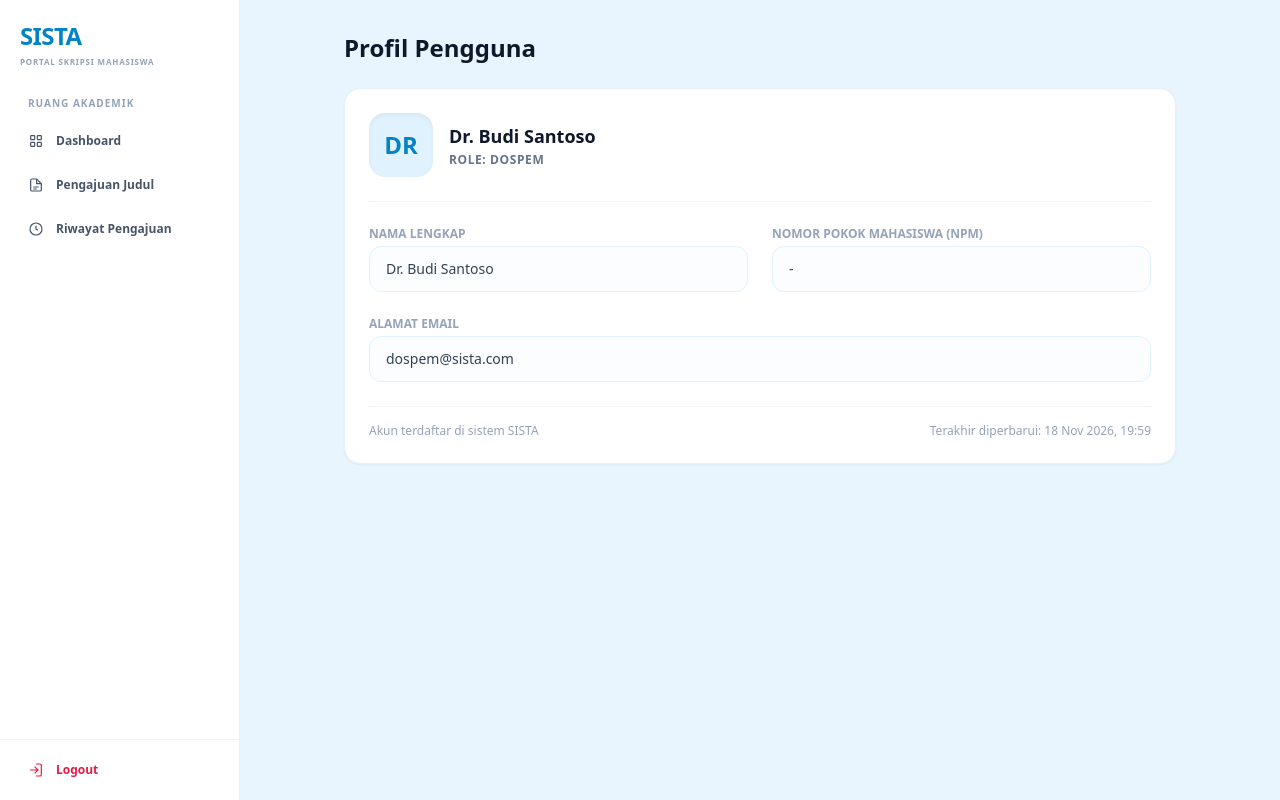
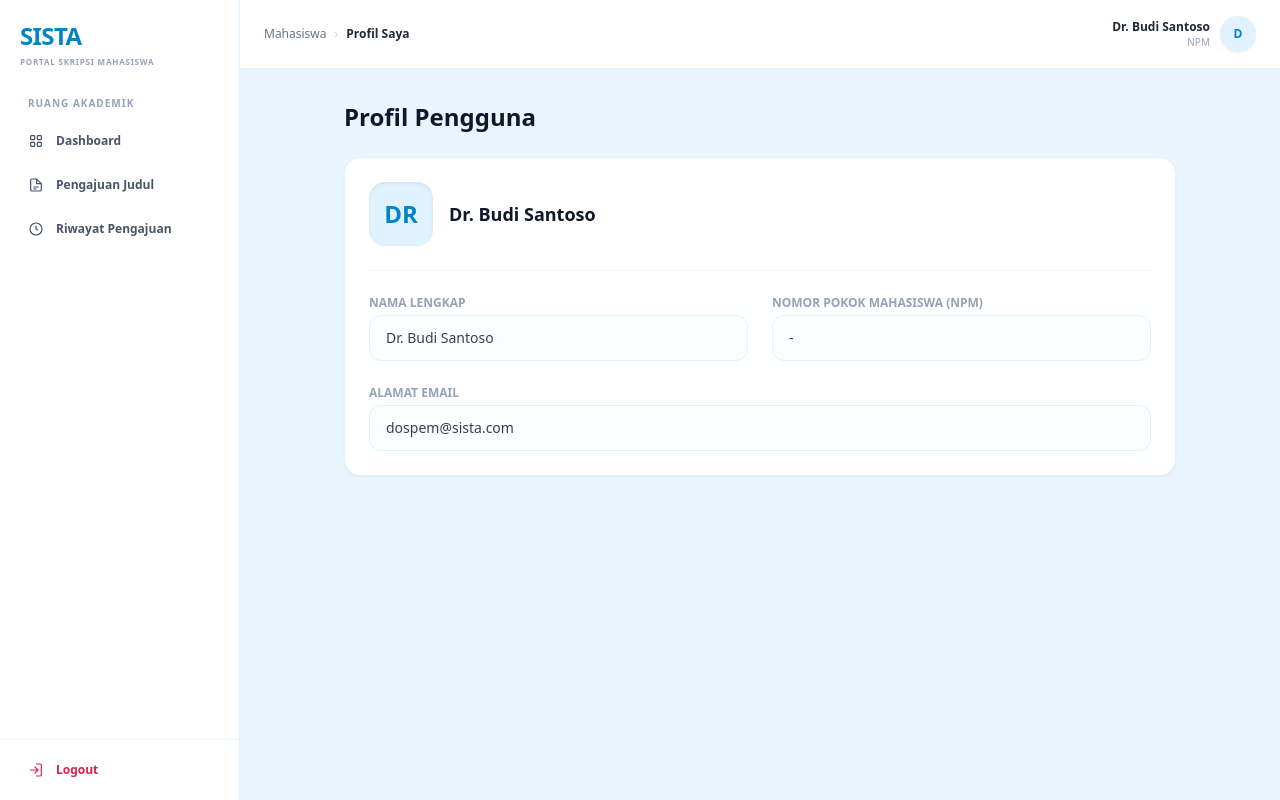
Before and after one commit to KadekAyu/UAS_PWL_SistemPengajuanJudulSkripsi, a Laravel app: template resources/views/mahasiswa/profil.blade.php in a window 1280 px wide. Run offline with Laravel 12, Linux system fonts and the light colour scheme; the template is opened without the code that fills it, so the values that code supplies are empty; a user stored in the database is signed in; data comes from the database, SQL or seed files in the repository; parts of the project's set-up code (start-up, migrations or seed data) failed here and were passed over; some libraries are stand-ins or nearby versions.

Commit message:
Fix edit pengajuan, tambah top bar di profile, dan detail layout mahasiswa

```diff
--- a/app/Models/User.php
+++ b/app/Models/User.php
@@ -20,6 +20,7 @@ class User extends Authenticatable
     protected $fillable = [
         'name',
         'npm',
+        'nip',
         'email',
         'password',
         'role',
--- a/resources/views/components/sidebar-mahasiswa.blade.php
+++ b/resources/views/components/sidebar-mahasiswa.blade.php
@@ -51,6 +51,7 @@
             <span>Riwayat Pengajuan</span>
         </a>
 
+
     </nav>
 
     <!-- LOGOUT -->
--- a/resources/views/mahasiswa/pengajuan/create.blade.php
+++ b/resources/views/mahasiswa/pengajuan/create.blade.php
@@ -24,8 +24,6 @@
 
             <x-topbar-mahasiswa>
                 <span>Mahasiswa</span>
-                <span class="text-slate-300">›</span>
-                <a href="{{ route('mahasiswa.riwayat') }}" class="hover:underline">Riwayat Pengajuan</a>
                 <span class="text-slate-300">›</span>
                 <span class="font-semibold text-slate-800">Buat Pengajuan</span>
             </x-topbar-mahasiswa>
@@ -216,7 +214,7 @@
                                     <path d="m22 2-7 20-4-9-9-4Z"/>
                                     <path d="M22 2 11 13"/>
                                 </svg>
-                                <span>Kirim Pengajuan</span>
+                                <span>Kirim</span>
                             </button>
                         </div>
                     </div>
--- a/resources/views/mahasiswa/profil.blade.php
+++ b/resources/views/mahasiswa/profil.blade.php
@@ -12,20 +12,40 @@
 </head>
 <body class="min-h-screen bg-[#E8F5FF] text-slate-800">
     <div class="min-h-screen md:flex">
+
+        <!-- SIDEBAR -->
         <x-sidebar-mahasiswa />
-        <main class="min-w-0 flex-1 p-8 max-w-4xl mx-auto space-y-6">
+
+        <!-- MAIN CONTAINER -->
+        <main class="min-w-0 flex-1">
+
+            <!-- TOPBAR TERPUSAT -->
+            <x-topbar-mahasiswa>
+                <span>Mahasiswa</span>
+                <span class="text-slate-300">›</span>
+                <span class="font-semibold text-slate-800">Profil Saya</span>
+            </x-topbar-mahasiswa>
+
+            <!-- PAGE CONTENT -->
+            <div class="p-8 max-w-4xl mx-auto space-y-6">
+
+                <!-- HEADER & TOMBOL KEMBALI SIMBOL < -->
+                <div class="flex items-center gap-3">
+                    <div>
                         <h1 class="text-2xl font-bold text-slate-900">Profil Pengguna</h1>
+                    </div>
+                </div>
 
+                <!-- KARTU PROFIL UTAMA -->
                 <div class="bg-white rounded-2xl border border-sky-100 shadow-sm p-6 space-y-6">
-                <!-- Header Kartu Profil -->
+
+                    <!-- Header Kartu (Avatar & Nama Tanpa Role) -->
                     <div class="flex items-center gap-4 pb-6 border-b border-slate-100">
                         <div class="flex h-16 w-16 items-center justify-center rounded-2xl bg-sky-100 text-sky-600 font-bold text-2xl shadow-inner">
-                        {{ strtoupper(substr($user->name, 0, 2)) }}
+                            {{ mb_strtoupper(mb_substr($user->name, 0, 2)) }}
                         </div>
                         <div>
-                        <h2 class="text-lg font-bold text-slate-900">{{ $user->name }}</h2>
-                        <p class="text-xs text-slate-500 uppercase tracking-wider font-semibold mt-0.5">Role: {{ $user->role }}</p>
-                    </div>
+                            <h2 class="text-lg font-bold text-slate-900">{{ $user->name }}</h2>                        </div>
                     </div>
 
                     <!-- Informasi Detail Data Diri -->
@@ -52,10 +72,8 @@
                         </div>
                     </div>
 
-                <div class="pt-4 border-t border-slate-100 flex justify-between items-center text-xs text-slate-400">
-                    <span>Akun terdaftar di sistem SISTA</span>
-                    <span>Terakhir diperbarui: {{ $user->updated_at ? $user->updated_at->format('d M Y, H:i') : '-' }}</span>
                 </div>
+
             </div>
         </main>
     </div>
```
Also changed, not shown: app/Http/Controllers/PengajuanJudulController.php (+3 -5 lines), resources/views/mahasiswa/dashboard.blade.php (+0 -20 lines), resources/views/mahasiswa/pengajuan/detail.blade.php (+0 -8 lines), resources/views/mahasiswa/pengajuan/edit.blade.php (+9 -2 lines). Lines whose indentation alone changed are shown as unchanged.
